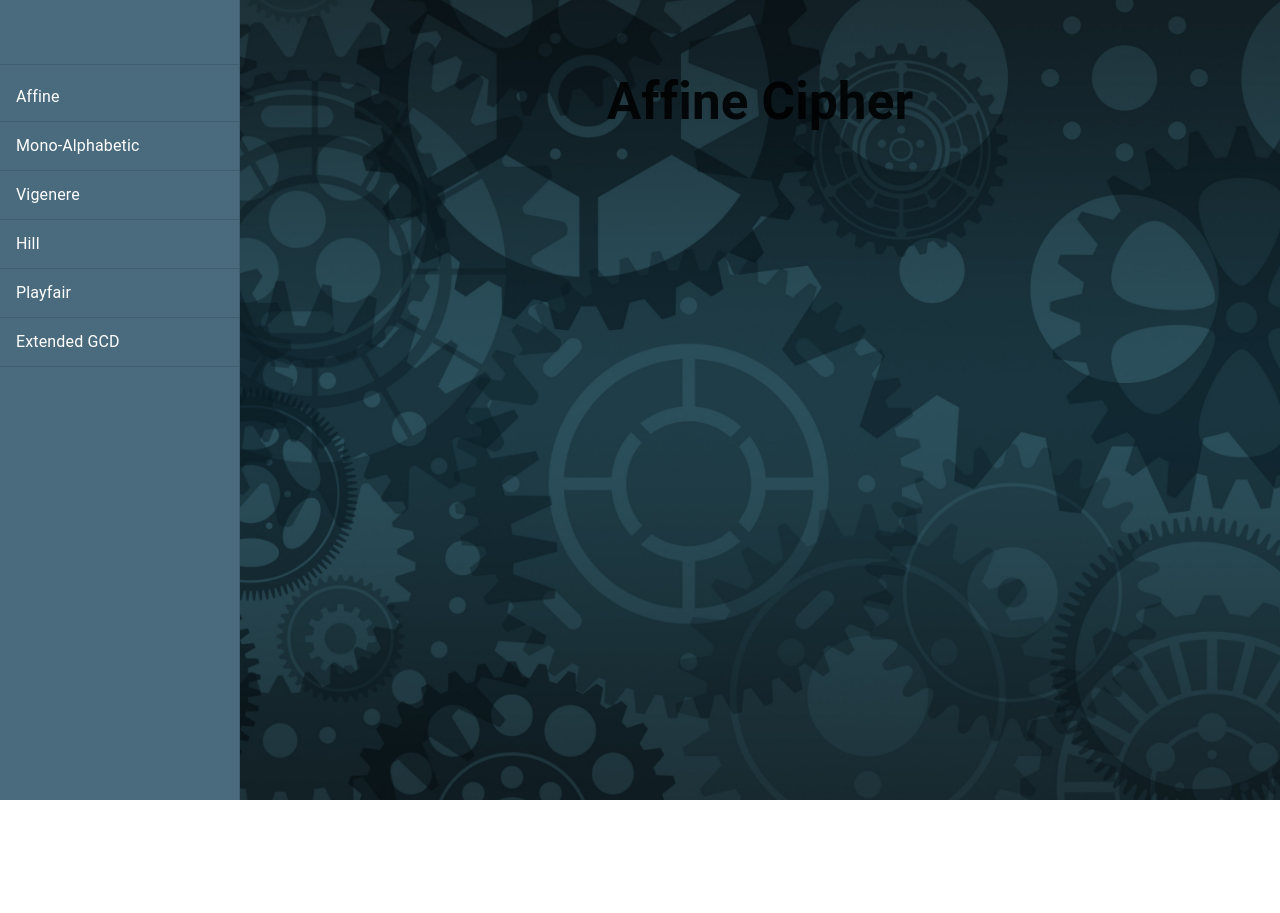
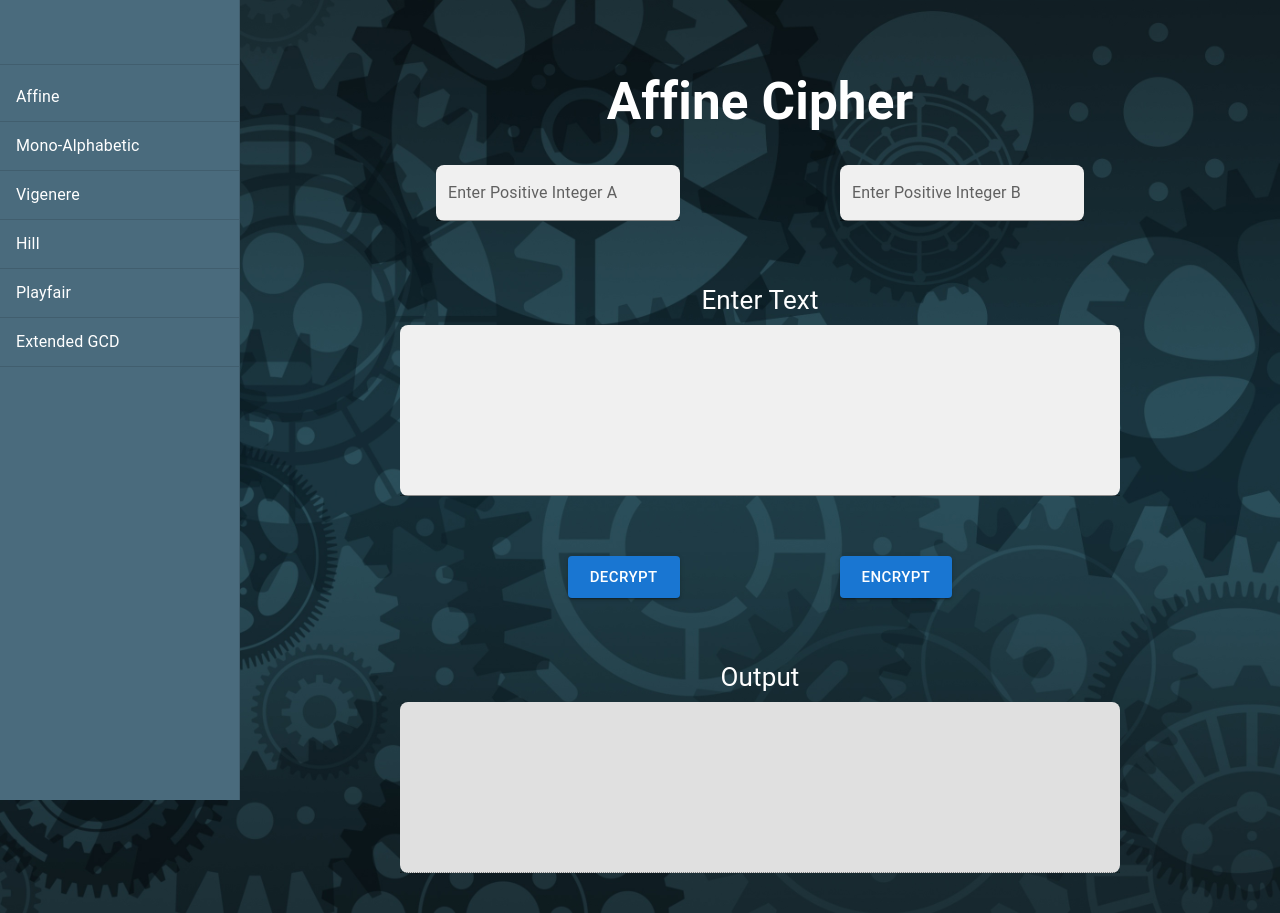
Before and after one commit to LamaHasbini/EECE455_Frontend-copy, a React (Vite) app: page / in a window 1280 px wide. Before the commit the page ends 800 px from the top, so only its background shows below. Built offline with nearby package versions, Linux system fonts and the light colour scheme.

Commit message:
Add Affine Cipher functionality with encryption and decryption buttons; include Axios dependency

```diff
--- a/package.json
+++ b/package.json
@@ -14,6 +14,7 @@
     "@emotion/styled": "^11.13.0",
     "@mui/icons-material": "^6.1.5",
     "@mui/material": "^6.1.5",
+    "axios": "^1.7.7",
     "react": "^18.3.1",
     "react-dom": "^18.3.1"
   },
--- a/src/App.css
+++ b/src/App.css
@@ -61,9 +61,5 @@
 .cipher-page {
   flex-grow: 1;
   padding: 40px;
-  /* background: rgba(255, 255, 255, 0.8);  */
-}
-
-body{
   color: white;
 }
--- /dev/null
+++ b/src/components/DecryptButton.tsx
@@ -0,0 +1,30 @@
+import { Button } from "@mui/material";
+
+interface FuncProps {
+    cipherText: string;
+    SetOutput: (value: string) => void;
+    key?: string;
+    encryptionmethod: string;
+}
+
+const GetOutputAffine = (cipherText: string, key: string) => {
+    // Implement the decryption logic here
+    return "Decrypted Output";
+};
+
+const DecryptButton = ({ cipherText, SetOutput, key, encryptionmethod }: FuncProps) => {
+    const handleClick = () => {
+        if (encryptionmethod === "Affine") {
+            const output = GetOutputAffine(cipherText, key || "");
+            SetOutput(output);
+        }
+    };
+
+    return (
+        <Button variant="contained" size="large" onClick={handleClick}>
+            Decrypt
+        </Button>
+    );
+};
+
+export default DecryptButton;
--- /dev/null
+++ b/src/components/EncryptButton.tsx
@@ -0,0 +1,15 @@
+import { Button } from "@mui/material";
+
+interface func {
+    SetOutput? : string;
+}
+
+const EncryptButton = ({SetOutput} : func) => {
+    return (
+        <>
+            <Button variant="contained" size="large">Encrypt</Button>
+        </>
+    )
+}
+
+export default EncryptButton;
--- a/src/pages/AffineCipherPage.tsx
+++ b/src/pages/AffineCipherPage.tsx
@@ -1,11 +1,102 @@
-
+import { TextField } from "@mui/material";
+import { useState } from "react";
+import EncryptButton from "../components/EncryptButton";
+import DecryptButton from "../components/DecryptButton";
 
 function AffineCipherPage() {
-  return (
-    <div>
-      <h1>Affine Cipher</h1>
-    </div>
-  );
+    const [aValue, setAValue] = useState("");
+    const [bValue, setBValue] = useState("");
+    const [textValue, setTextValue] = useState("");
+    const [outputValue, setOutputValue] = useState("");
+    const method = "Affine";
+
+    const handleAChange = (event: React.ChangeEvent<HTMLInputElement>) => {
+        const value = event.target.value;
+        if (/^\d*$/.test(value)) { // Allow only digits
+            setAValue(value);
+        }
+    };
+
+    const handleBChange = (event: React.ChangeEvent<HTMLInputElement>) => {
+        const value = event.target.value;
+        if (/^\d*$/.test(value)) { // Allow only digits
+            setBValue(value);
+        }
+    };
+
+    const handleTextChange = (event: React.ChangeEvent<HTMLInputElement>) => {
+        let value = event.target.value;
+        value = value.replace(/[A-Z]/g, (char) => char.toLowerCase()); // Convert uppercase to lowercase
+        setTextValue(value);
+    };
+
+    return (
+        <>
+            <h1>Affine Cipher</h1>
+            <TextField
+                id="outlined-basic-a"
+                label="Enter Positive Integer A"
+                variant="filled"
+                value={aValue}
+                onChange={handleAChange}
+                sx={{
+                    backgroundColor: 'white',
+                    marginRight: '10rem',
+                    borderRadius: '8px',
+                }}
+            />
+            <TextField
+                id="outlined-basic-b"
+                label="Enter Positive Integer B"
+                variant="filled"
+                value={bValue}
+                onChange={handleBChange}
+                sx={{
+                    backgroundColor: 'white',
+                    borderRadius: '8px'
+                }}
+            />
+
+            <div style={{ marginTop: '60px', fontSize: 26 }}>
+                <label htmlFor="plaintext-input" style={{ color: 'white', marginBottom: '5px', display: 'block' }}>Enter Text</label>
+                <TextField
+                    id="plaintext-input"
+                    variant="filled"
+                    multiline
+                    rows={6}
+                    sx={{
+                        backgroundColor: 'white',
+                        borderRadius: '8px',
+                        width: '75%'
+                    }}
+                    onChange={handleTextChange}
+                    value={textValue}
+                />
+            </div>
+
+            <div style={{ marginTop: '60px', display: 'flex', justifyContent: 'center', gap: '10rem' }}>
+                <DecryptButton SetOutput={setOutputValue} cipherText={textValue} key={aValue + ',' + bValue} encryptionmethod={method}/>
+                <EncryptButton />
+            </div>
+
+            <div style={{ marginTop: '60px', fontSize: 26 }}>
+                <label htmlFor="plaintext-input" style={{ color: 'white', marginBottom: '5px', display: 'block' }}>Output</label>
+                <TextField
+                    id="plaintext-input"
+                    variant="filled"
+                    multiline
+                    rows={6}
+                    disabled
+                    sx={{
+                        backgroundColor: 'white',
+                        borderRadius: '8px',
+                        width: '75%'
+                    }}
+                    value={outputValue}
+                />
+            </div>
+        </>
+    );
 }
 
 export default AffineCipherPage;
--- /dev/null
+++ b/src/styles/Affine.Module.css
@@ -0,0 +1,4 @@
+.text-field {
+    background-color: white;
+    margin-right: 10px;
+  }
```
Also changed, not shown: src/components/Button.tsx (deleted), 1 other file (tests, documents, lock files or other folders).
